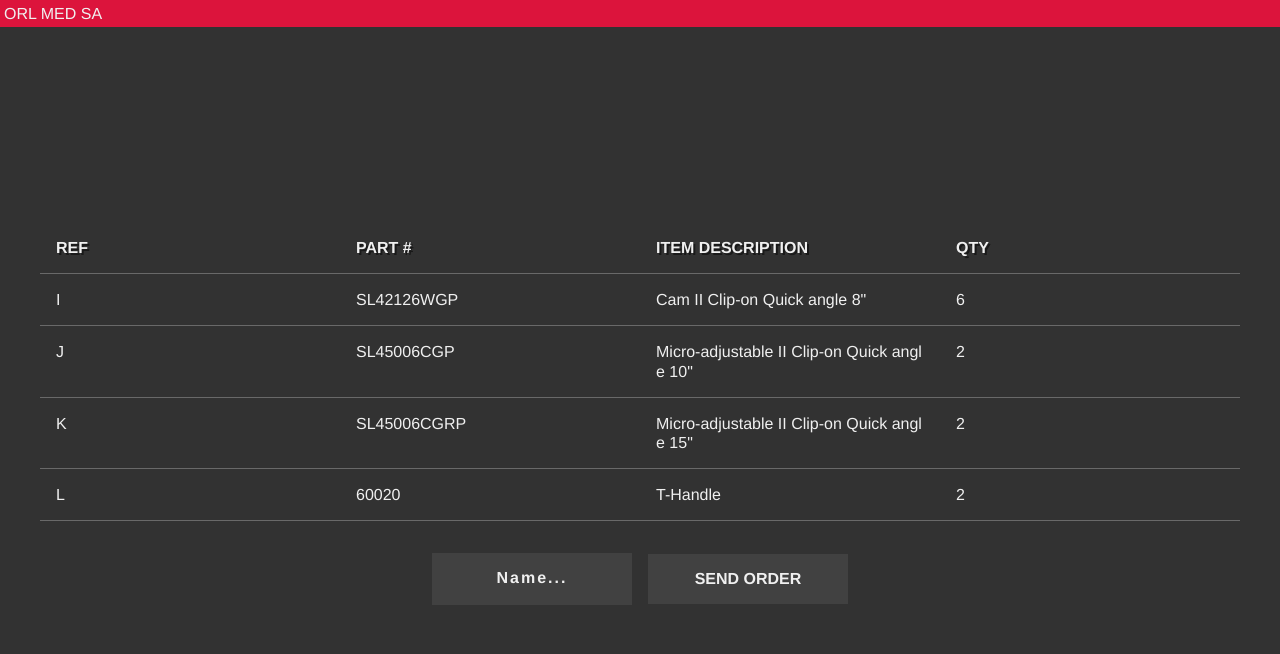
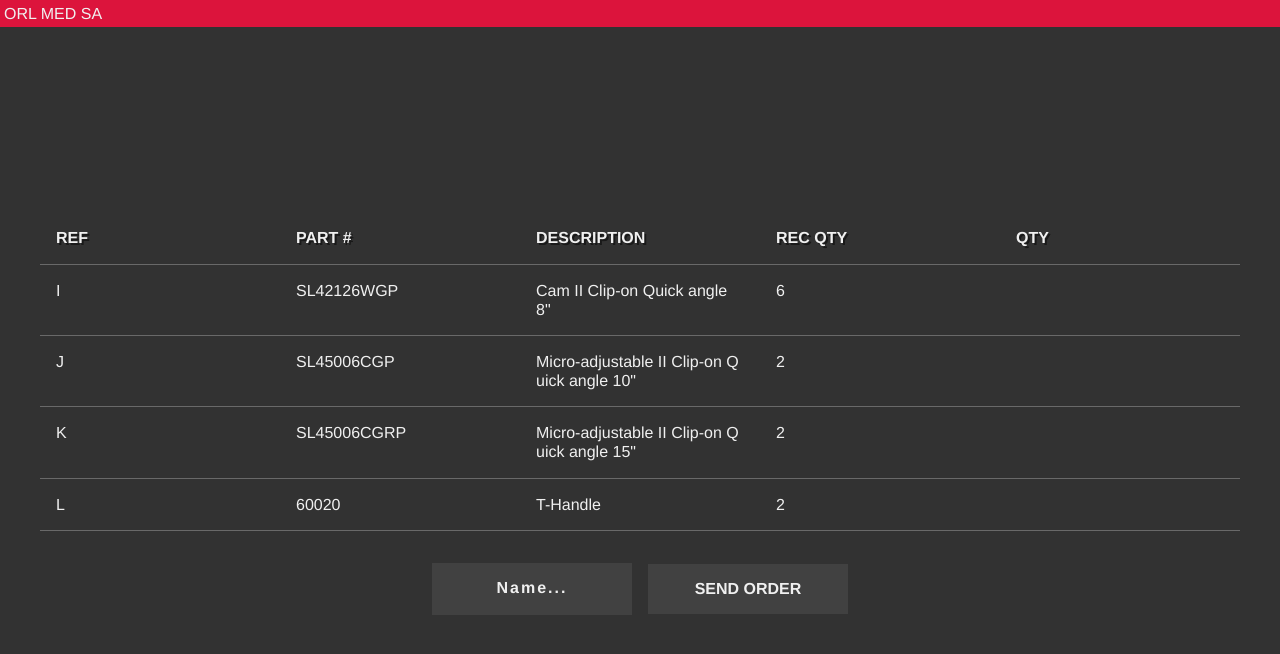
Before and after one commit to santio89/orl-prods, a React (Vite) app: page / in a window 1280 px wide. Shown: the top 654 px of the page. Built offline with nearby package versions, Linux system fonts and the light colour scheme.

Commit message:
small fix

```diff
--- a/src/App.css
+++ b/src/App.css
@@ -57,7 +57,7 @@ body,
 }
 .form__grid__row {
   display: grid;
-  grid-template-columns: repeat(4, minmax(0, 1fr));
+  grid-template-columns: repeat(5, minmax(0, 1fr));
   border-bottom: 1px solid dimgray;
   cursor: pointer;
 }
@@ -65,7 +65,7 @@ body,
   cursor: default;
 }
 .form__grid__col, .form__grid__col--header {
-  padding: 1rem 0.5rem;
+  padding: 0.5rem 0.25rem;
   word-wrap: break-word;
   word-break: break-all;
 }
@@ -74,6 +74,11 @@ body,
   text-shadow: 2px 2px 0 rgb(25, 25, 25);
 }
 @media (min-width: 768px) {
+  .form__grid__col, .form__grid__col--header {
+    padding: 1rem 0.5rem;
+  }
+}
+@media (min-width: 1024px) {
   .form__grid__col, .form__grid__col--header {
     padding: 1rem;
   }
@@ -107,9 +112,6 @@ body,
   align-items: center;
 }
 .form__send input::-moz-placeholder {
-  color: rgb(240, 240, 240);
-}
-.form__send input:-ms-input-placeholder {
   color: rgb(240, 240, 240);
 }
 .form__send input::placeholder {
--- a/src/app.scss
+++ b/src/app.scss
@@ -58,7 +58,7 @@ body,
 
         &__row {
             display: grid;
-            grid-template-columns: repeat(4, minmax(0, 1fr));
+            grid-template-columns: repeat(5, minmax(0, 1fr));
             border-bottom: 1px solid dimgray;
             cursor: pointer;
 
@@ -68,7 +68,7 @@ body,
         }
 
         &__col {
-            padding: 1rem .5rem;
+            padding: .5rem .25rem;
             word-wrap: break-word;
             word-break: break-all;
 
@@ -79,6 +79,10 @@ body,
             }
 
             @media(min-width: 768px) {
+                padding: 1rem .5rem;
+            }
+
+            @media(min-width: 1024px) {
                 padding: 1rem;
             }
         }
--- a/src/components/Home.jsx
+++ b/src/components/Home.jsx
@@ -74,7 +74,8 @@ export default function Home() {
                 <div className="form__grid__row">
                     <div className="form__grid__col--header">REF</div>
                     <div className="form__grid__col--header">PART #</div>
-                    <div className="form__grid__col--header">ITEM DESCRIPTION</div>
+                    <div className="form__grid__col--header">DESCRIPTION</div>
+                    <div className="form__grid__col--header">REC QTY</div>
                     <div className="form__grid__col--header">QTY</div>
                 </div>
                 {
```
Also changed, not shown: 1 other file (tests, documents, lock files or other folders).
